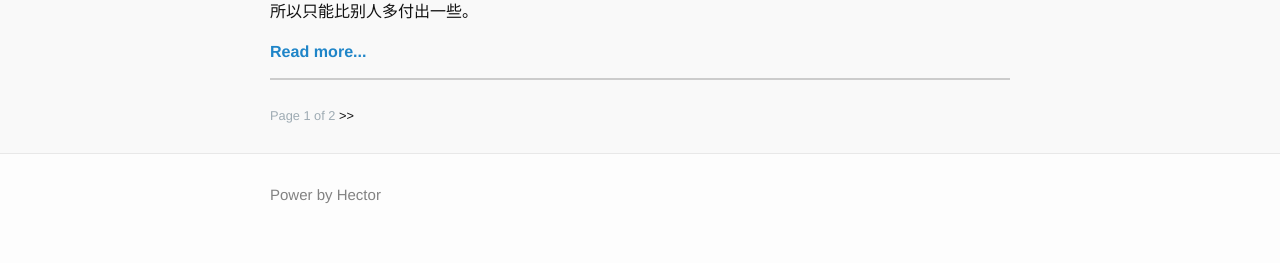
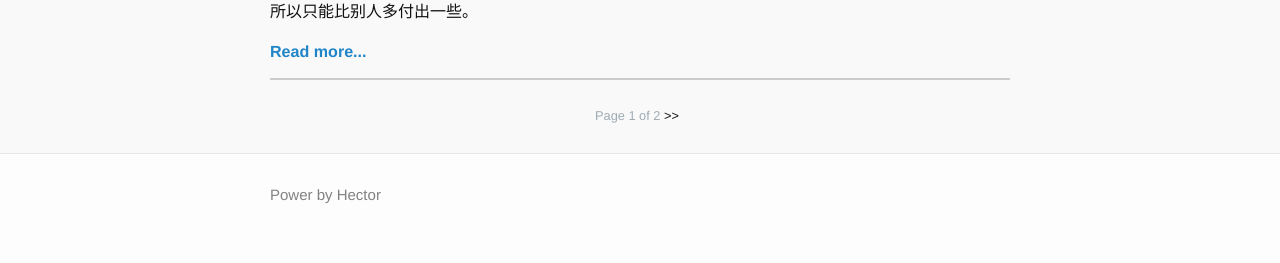
Before and after one commit to hoohack/hoohack.github.io, a Jekyll site: the page built from index.html, in a window 1280 px wide. Shown: the part 4380-4643 px from the top of the page. Built offline with Jekyll 4.4.1, drawn with Linux system fonts in a browser that asks for light colours; the list of posts is cut into pages by our own code; comment, search, counter and statistics services are not loaded.

Commit message:
update style

```diff
--- a/_sass/_layout.scss
+++ b/_sass/_layout.scss
@@ -316,5 +316,5 @@
     line-height: 1em;
     margin-left: auto;
     margin-right: auto;
-    width: auto;
+    width: 90px;
 }
```
